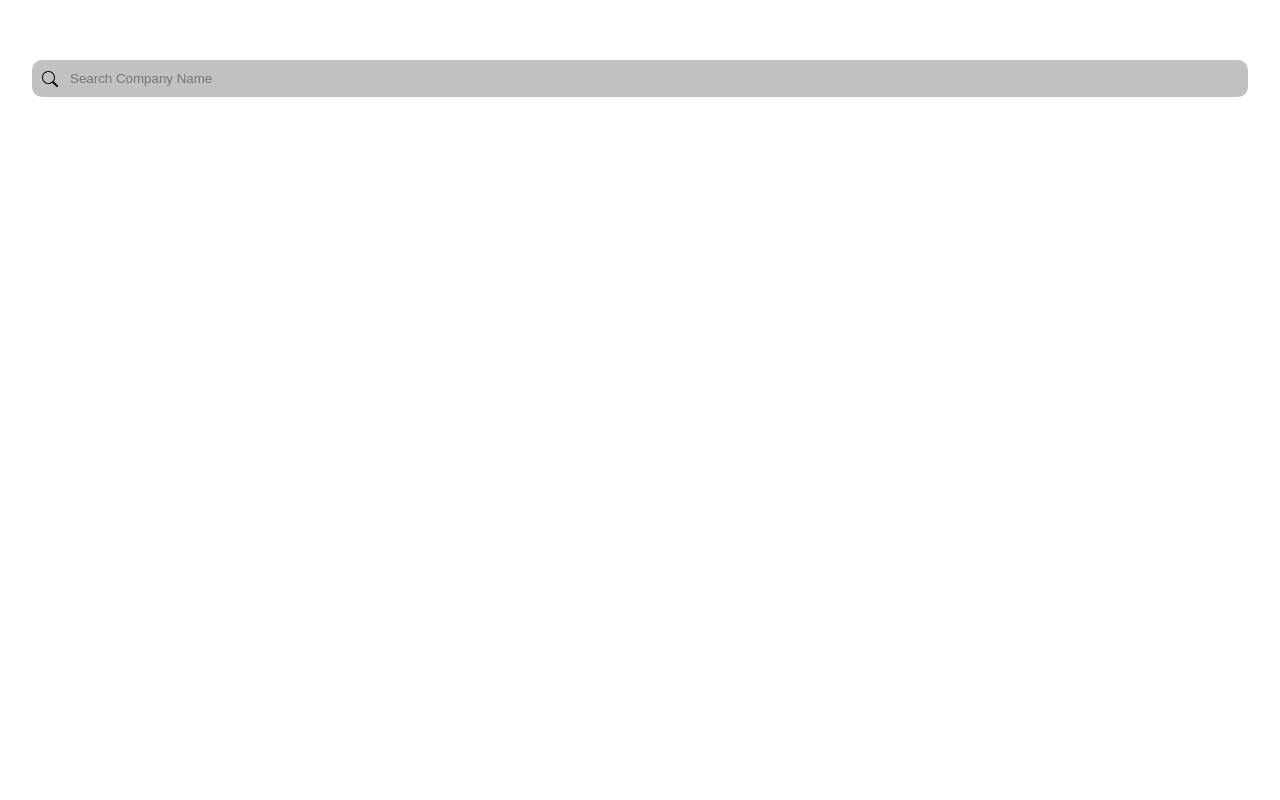
After one commit to kmsrogerkim/DJANGO-cmpnyinfo, a Django app: template UI/templates/search-header.html in a window 1280 px wide. The commit adds this page. Run offline with Django 5.2, Linux system fonts and the light colour scheme; the template is opened without the code that fills it, so the values that code supplies are empty; parts of the project's set-up code (start-up, migrations or seed data) failed here and were passed over; some libraries are stand-ins or nearby versions.

Commit message:
Added search bar to cmpny.html

```diff
--- a/UI/templates/cmpny.html
+++ b/UI/templates/cmpny.html
@@ -14,6 +14,7 @@
     </head>
     <body>
         <div class="home">
+            {%include 'search-header.html'%}
             <div class="intro-box">
                 <h1 class="title">{{basic_info.cmpnyname}}</h1>
                 <div class="info-box">
--- /dev/null
+++ b/UI/templates/search-header.html
@@ -0,0 +1,20 @@
+{%load static%}
+<!DOCTYPE html>
+<html>
+    <head>
+        <meta charset="utf-8" />
+        <meta name="viewport" content="width=device-width, initial-scale=1">
+        <link rel="stylesheet" href="{%static 'UI/css/globals.css'%}" />
+        <link rel="stylesheet" href="{%static 'UI/css/styleguide.css'%}" />
+        <link rel="stylesheet" href="{%static 'UI/css/search_style.css'%}" />
+      </head>
+    <body>
+        <div class="search-header">
+            <img class="img" src="{%static 'UI/img/search.svg'%}" />
+            <form method="post">
+            {%csrf_token%}
+            <input type="text" name="cmpnyname" id="cmpnyname" placeholder="Search Company Name">
+            </form>
+        </div>
+    </body>
+</html>
--- /dev/null
+++ b/static/UI/css/search_style.css
@@ -0,0 +1,25 @@
+.search-header {
+    background-color: #c1c1c1;
+    position: relative;
+    top: 60px;
+    margin-left: auto;
+    margin-right: auto;
+    width: 95%;
+    display: flex;
+    flex: 0 0 auto;
+    align-items: center;
+    align-self: center;
+    gap: 10px;
+    padding: 10px;
+    border-radius: 10px;
+}
+
+.search-header input{
+    background: transparent;
+    border: 0;
+}
+
+.search-header .img {
+    width: 16px;
+    height: 16px;
+}
```
